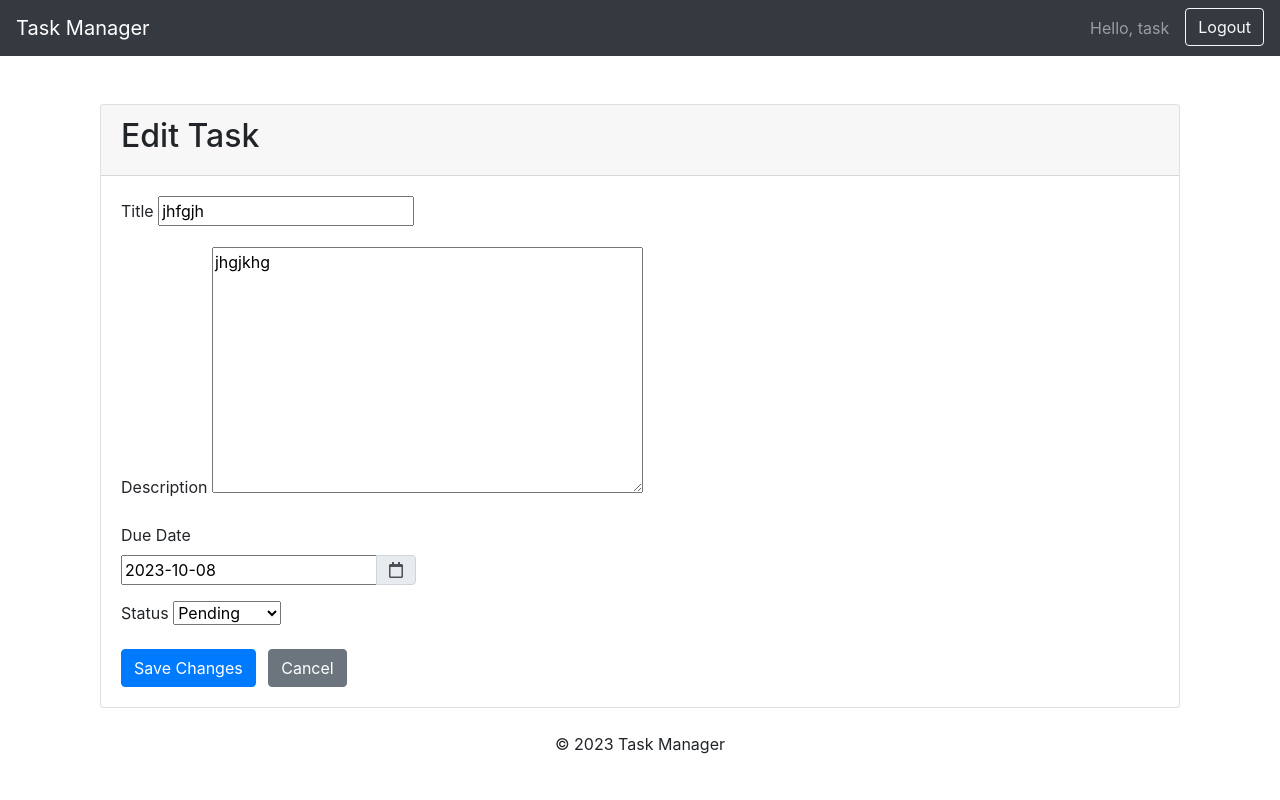
After one commit to mkhmilton/Task_Manager_Project, a Django app: page /edit/4/ in a window 1280 px wide. The commit adds this page. Run offline with Django 4.2, Linux system fonts and the light colour scheme; a user stored in the database is signed in; data comes from the database, SQL or seed files in the repository; both versions use the stored data as it was after the commit; some libraries are stand-ins or nearby versions.

Commit message:
action edit completed.

```diff
--- a/task/urls.py
+++ b/task/urls.py
@@ -18,6 +18,8 @@ urlpatterns = [
     path('', views.task_list, name='task-list'),
     path('detail/<int:task_id>/', views.task_detail, name='task-detail'),
 
+    path('edit/<int:task_id>/', views.edit_task, name='task-edit'),
+
 
     # User Logout
     path('logout/', views.user_logout, name='logout'),
--- a/task/views.py
+++ b/task/views.py
@@ -6,6 +6,7 @@ from django.contrib.auth.decorators import login_required
 from .forms import TaskForm
 from django.contrib.auth import logout
 from .models import*
+from django.shortcuts import get_object_or_404
 
 from django.utils import timezone
 from datetime import datetime
@@ -71,6 +72,19 @@ def user_logout(request):
     return redirect('login')  # Redirect to your login page
 
 @login_required(login_url='login')
+def edit_task(request, task_id):
+    task = get_object_or_404(Task, id=task_id)
+    if request.method == 'POST':
+        form = TaskForm(request.POST, instance=task)
+        if form.is_valid():
+            form.save()
+            return redirect('task-detail', task_id=task_id)
+    else:
+        form = TaskForm(instance=task)
+    return render(request, 'task_edit.html', {'form': form, 'task': task})
+
+
+@login_required(login_url='login')
 def task_detail(request, task_id):
     task = get_object_or_404(Task, id=task_id, user=request.user)
     return render(request, 'task_details.html', {'task': task})
--- a/templates/task_details.html
+++ b/templates/task_details.html
@@ -14,7 +14,7 @@
             <p><strong>Due Date:</strong> {{ task.due_date }}</p>
             <p><strong>Status:</strong> {{ task.status }}</p>
             <a href="{% url 'task-edit' task.id %}" class="btn btn-info">Edit Task</a>
-            <a href="{% url 'task-delete' task.id %}" class="btn btn-danger ml-2">Delete Task</a>
+
         </div>
     </div>
 </div>
--- /dev/null
+++ b/templates/task_edit.html
@@ -0,0 +1,62 @@
+{% extends 'base.html' %}
+
+{% block title %}Edit Task{% endblock %}
+
+{% block content %}
+<div class="container mt-5">
+    <div class="card">
+        <div class="card-header">
+            <h2>Edit Task</h2>
+        </div>
+        <div class="card-body">
+            <form method="post">
+                {% csrf_token %}
+                <div class="form-group">
+                    <label for="{{ form.title.id_for_label }}">Title</label>
+                    {{ form.title }}
+                </div>
+                <div class="form-group">
+                    <label for="{{ form.description.id_for_label }}">Description</label>
+                    {{ form.description }}
+                </div>
+                <div class="form-group">
+                    <label for="{{ form.due_date.id_for_label }}">Due Date</label>
+                    <div class="input-group date" data-provide="datepicker">
+                        {{ form.due_date }}
+                        <div class="input-group-append">
+                            <span class="input-group-text"><i class="far fa-calendar"></i></span>
+                        </div>
+                    </div>
+                </div>
+
+                <div class="form-group">
+                    <label for="{{ form.status.id_for_label }}">Status</label>
+                    {{ form.status }}
+                </div>
+                <button type="submit" class="btn btn-primary">Save Changes</button>
+                <a href="{% url 'task-detail' task.id %}" class="btn btn-secondary ml-2">Cancel</a>
+            </form>
+        </div>
+    </div>
+</div>
+<link rel="stylesheet" href="https://cdnjs.cloudflare.com/ajax/libs/font-awesome/5.15.3/css/all.min.css">
+
+<link rel="stylesheet" href="https://stackpath.bootstrapcdn.com/bootstrap/4.5.2/css/bootstrap.min.css">
+<link rel="stylesheet" href="https://cdnjs.cloudflare.com/ajax/libs/bootstrap-datepicker/1.9.0/css/bootstrap-datepicker.min.css">
+<script src="https://code.jquery.com/jquery-3.6.0.min.js"></script>
+<script src="https://stackpath.bootstrapcdn.com/bootstrap/4.5.2/js/bootstrap.min.js"></script>
+<script src="https://cdnjs.cloudflare.com/ajax/libs/bootstrap-datepicker/1.9.0/js/bootstrap-datepicker.min.js"></script>
+<link rel="stylesheet" href="https://cdn.jsdelivr.net/npm/bootstrap-datepicker@1.11.0/dist/css/bootstrap-datepicker.min.css">
+<script src="https://cdn.jsdelivr.net/npm/bootstrap-datepicker@1.11.0/dist/js/bootstrap-datepicker.min.js"></script>
+
+<script>
+    $(document).ready(function() {
+        $('[data-provide="datepicker"]').datepicker({
+            format: 'yyyy-mm-dd',
+            autoclose: true,
+            todayHighlight: true,
+        });
+    });
+</script>
+
+{% endblock %}
```
Also changed, not shown: db.sqlite3.
